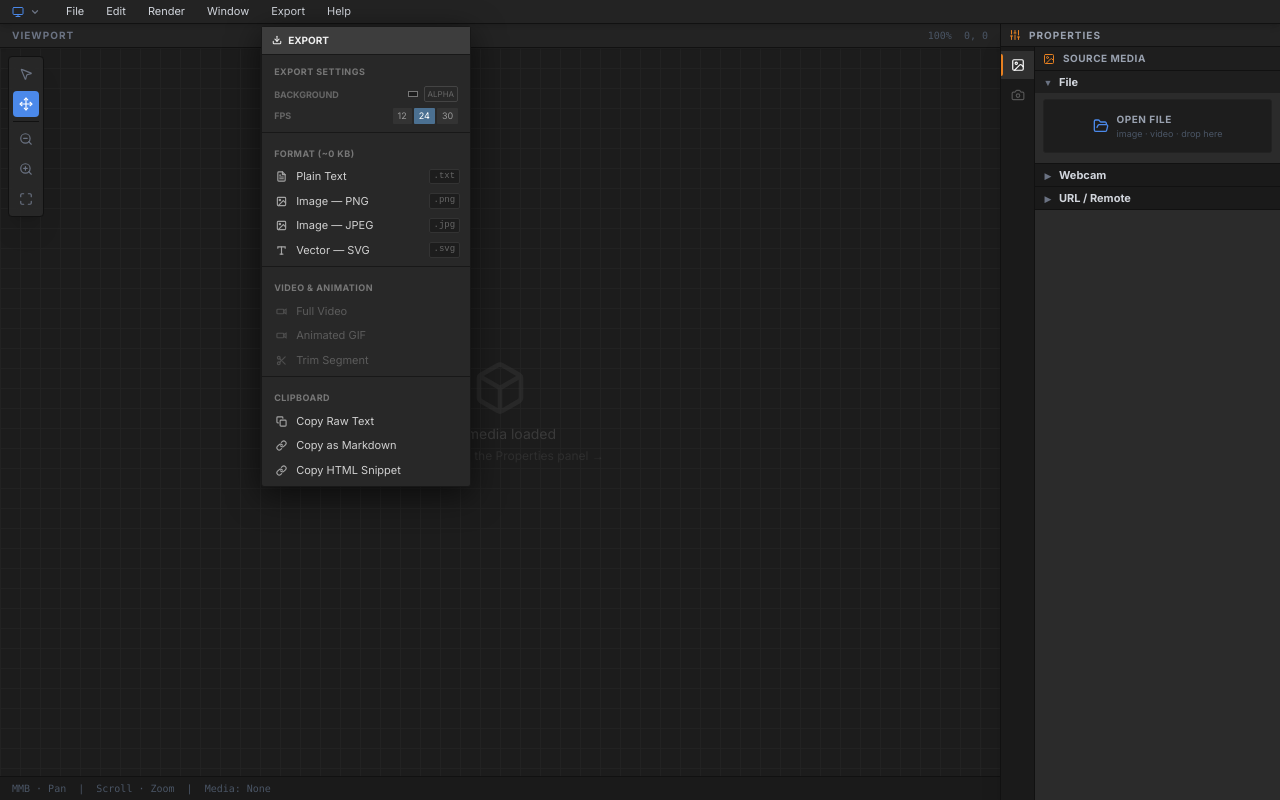
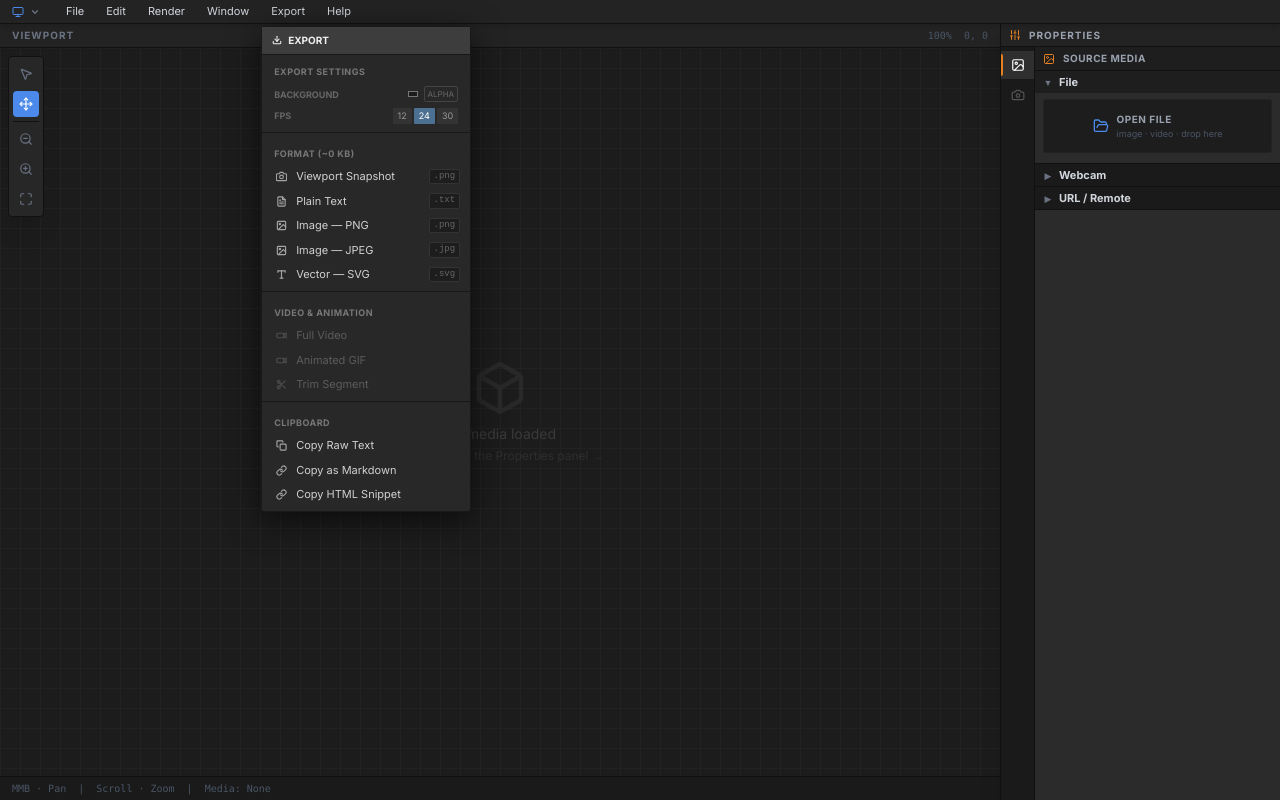
Before and after one commit to tarunkumar-sys/art_to_ascii, a React (Vite) app: page / in a window 1280 px wide. Both pictures are taken after a click on the button "Export". Built offline with nearby package versions, Linux system fonts and the light colour scheme.

Commit message:
download your ASCII art

```diff
--- a/src/App.jsx
+++ b/src/App.jsx
@@ -484,6 +484,11 @@ function App() {
             renderOpts={renderOpts}
             duration={duration}
             trimRegion={trimRegion}
+            zoom={zoom}
+            pan={pan}
+            activeTool={activeTool}
+            asciiColor={asciiColor}
+            asciiOpacity={asciiOpacity}
           />
         }
         onHelpClick={() => setIsHelpOpen(true)}
--- a/src/components/ExportDropdown.jsx
+++ b/src/components/ExportDropdown.jsx
@@ -21,9 +21,10 @@ const loadGifJs = () => new Promise((resolve, reject) => {
  * @param {HTMLVideoElement} videoEl  – source video element
  * @param {Object}           opts    – { startTime, endTime, asciiStr, renderOpts, fps, fontPx }
  * @param {function}         onProgress – (0..1)
+ * @param {function}         isCancelled – returns true if cancelled
  * @returns {Promise<Blob>}
  */
-async function renderAsciiVideo(videoEl, opts, onProgress) {
+async function renderAsciiVideo(videoEl, opts, onProgress, isCancelled) {
   const {
     startTime = 0,
     endTime,
@@ -89,6 +90,7 @@ async function renderAsciiVideo(videoEl, opts, onProgress) {
       videoEl.addEventListener('seeked', onSeeked);
     });
     onProgress?.((f + 1) / (totalFrames * 2), `Scanning frames ${f + 1}/${totalFrames}…`);
+    if (isCancelled?.()) throw new Error('CANCELLED');
     await new Promise(r => setTimeout(r, 0));
   }
 
@@ -153,6 +155,7 @@ async function renderAsciiVideo(videoEl, opts, onProgress) {
       }
 
       onProgress?.(0.5 + (f + 1) / (totalFrames * 2), `Encoding ${f + 1}/${totalFrames}…${etaLabel}`);
+      if (isCancelled?.()) throw new Error('CANCELLED');
       await new Promise(r => setTimeout(r, 0));
     }
 
@@ -163,7 +166,7 @@ async function renderAsciiVideo(videoEl, opts, onProgress) {
 /**
  * GIF export using gif.js
  */
-async function renderAsciiGif(videoEl, opts, onProgress) {
+async function renderAsciiGif(videoEl, opts, onProgress, isCancelled) {
   const {
     startTime = 0,
     endTime,
@@ -216,6 +219,7 @@ async function renderAsciiGif(videoEl, opts, onProgress) {
       videoEl.addEventListener('seeked', onSeeked);
     });
     onProgress?.((f + 1) / (totalFrames * 2), `Scanning frames ${f + 1}/${totalFrames}…`);
+    if (isCancelled?.()) throw new Error('CANCELLED');
   }
 
   // Phase 2: Encoding
@@ -280,6 +284,7 @@ async function renderAsciiGif(videoEl, opts, onProgress) {
 
     onProgress?.(0.5 + (f + 1) / (totalFrames * 2), `Encoding GIF ${f + 1}/${totalFrames}…${etaLabel}`);
 
+    if (isCancelled?.()) throw new Error('CANCELLED');
     if (f % 5 === 0) await new Promise(r => setTimeout(r, 0));
   }
 
@@ -290,16 +295,19 @@ async function renderAsciiGif(videoEl, opts, onProgress) {
 }
 
 // ─── component ───────────────────────────────────────────────────────────────
-
 const ExportDropdown = ({
   asciiOutput,
   coloredAscii,
-  // Video export
   mediaSourceRef,
   getActiveAsciiString,
   renderOpts,
   duration,
   trimRegion,
+  zoom = 1,
+  pan = { x: 0, y: 0 },
+  activeTool = 'move',
+  asciiColor = '#ffffff',
+  asciiOpacity = 100,
 }) => {
   const [isOpen, setIsOpen] = useState(false);
   const [encoding, setEncoding] = useState(null); // null | 'full' | 'trim' | 'gif'
@@ -309,6 +317,17 @@ const ExportDropdown = ({
   const [exportBgColor, setExportBgColor] = useState('#1c1c1c');
   const [exportTransparent, setExportTransparent] = useState(false);
   const dropdownRef = useRef(null);
+  const cancelRef = useRef(false);
+
+  // Lock screen scroll when encoding
+  useEffect(() => {
+    if (encoding) {
+      document.body.style.overflow = 'hidden';
+    } else {
+      document.body.style.overflow = '';
+    }
+    return () => { document.body.style.overflow = ''; };
+  }, [encoding]);
 
   const handleProgress = (p, label) => {
     setProgress(p);
@@ -338,19 +357,54 @@ const ExportDropdown = ({
     const ctx = canvas.getContext('2d');
     const fontSize = 12;
     const fontFamily = renderOpts?.fontFamily || 'monospace';
+
+    // Character dimensions for monospace
     ctx.font = `${fontSize}px ${fontFamily}`;
-    let maxW = 0;
-    for (const l of lines) { const w = ctx.measureText(l).width; if (w > maxW) maxW = w; }
-    canvas.width = maxW + 40;
-    canvas.height = lines.length * (fontSize + 2) + 40;
+    const charW = ctx.measureText('M').width;
+    const charH = fontSize + 2;
+
+    let maxCols = 0;
+    if (coloredAscii) {
+      const tempDiv = document.createElement('div');
+      lines.forEach(line => {
+        tempDiv.innerHTML = line;
+        const count = tempDiv.querySelectorAll('span').length;
+        if (count > maxCols) maxCols = count;
+      });
+    } else {
+      for (const l of lines) { if (l.length > maxCols) maxCols = l.length; }
+    }
+
+    canvas.width = maxCols * charW + 40;
+    canvas.height = lines.length * charH + 40;
+
     if (exportTransparent && format === 'png') {
       ctx.clearRect(0, 0, canvas.width, canvas.height);
     } else {
       ctx.fillStyle = exportBgColor;
       ctx.fillRect(0, 0, canvas.width, canvas.height);
     }
-    ctx.fillStyle = '#cccccc'; ctx.font = `${fontSize}px ${fontFamily}`; ctx.textBaseline = 'top';
-    lines.forEach((l, i) => ctx.fillText(l, 20, 20 + i * (fontSize + 2)));
+
+    ctx.font = `${fontSize}px ${fontFamily}`;
+    ctx.textBaseline = 'top';
+
+    if (coloredAscii) {
+      const tempDiv = document.createElement('div');
+      lines.forEach((lineHtml, i) => {
+        tempDiv.innerHTML = lineHtml;
+        const spans = tempDiv.querySelectorAll('span');
+        spans.forEach((span, j) => {
+          ctx.fillStyle = span.style.color || '#cccccc';
+          ctx.fillText(span.textContent, 20 + j * charW, 20 + i * charH);
+        });
+      });
+    } else {
+      ctx.fillStyle = asciiColor;
+      ctx.globalAlpha = asciiOpacity / 100;
+      lines.forEach((l, i) => ctx.fillText(l, 20, 20 + i * charH));
+      ctx.globalAlpha = 1.0;
+    }
+
     const mimeMap = { png: 'image/png', jpg: 'image/jpeg', webp: 'image/webp' };
     const mime = mimeMap[format] ?? 'image/png';
     const dataUrl = format === 'jpg'
@@ -359,6 +413,108 @@ const ExportDropdown = ({
     const a = Object.assign(document.createElement('a'), {
       download: `ascii-art.${format}`,
       href: dataUrl,
+    });
+    a.click();
+  };
+
+  const captureViewport = () => {
+    if (!asciiOutput) return;
+
+    // Find the viewport element
+    const viewport = document.querySelector('.flex-1.relative.overflow-hidden.bg-\\[\\#1c1c1c\\]');
+    if (!viewport) return;
+
+    const rect = viewport.getBoundingClientRect();
+    const canvas = document.createElement('canvas');
+    canvas.width = rect.width;
+    canvas.height = rect.height;
+    const ctx = canvas.getContext('2d');
+
+    // 1. Draw background
+    ctx.fillStyle = '#1c1c1c';
+    ctx.fillRect(0, 0, canvas.width, canvas.height);
+
+    // 2. Draw grid (optional, but makes it look like viewport)
+    const gridSize = 20 * zoom;
+    ctx.strokeStyle = '#222';
+    ctx.lineWidth = 1;
+    for (let x = pan.x % gridSize; x < canvas.width; x += gridSize) {
+      ctx.beginPath(); ctx.moveTo(x, 0); ctx.lineTo(x, canvas.height); ctx.stroke();
+    }
+    for (let y = pan.y % gridSize; y < canvas.height; y += gridSize) {
+      ctx.beginPath(); ctx.moveTo(0, y); ctx.lineTo(canvas.width, y); ctx.stroke();
+    }
+
+    // 3. Draw ASCII content
+    const fontSize = 6 * zoom; // Match the text-[6px] in AsciiViewer
+    const charW = (fontSize * 0.6); // Approximate monospace width
+    const charH = fontSize * 0.5; // Match leading-[0.5]
+
+    const lines = asciiOutput.split('\n');
+    const fontFamilyStr = renderOpts?.fontFamily || 'monospace';
+    ctx.font = `${fontSize}px ${fontFamilyStr}`;
+    ctx.textBaseline = 'middle';
+    ctx.textAlign = 'center';
+
+    // Calculate center position matching CSS: translate(-50%, -50%) translate(${pan.x}px, ${pan.y}px)
+    const centerX = canvas.width / 2 + pan.x;
+    const centerY = canvas.height / 2 + pan.y;
+
+    // Draw the "shadow-2xl bg-black/80 p-6 rounded-lg" container
+    // We need to estimate its size
+    let maxCols = 0;
+    if (coloredAscii) {
+      const tempDiv = document.createElement('div');
+      lines.forEach(line => {
+        tempDiv.innerHTML = line;
+        const count = tempDiv.querySelectorAll('span').length;
+        if (count > maxCols) maxCols = count;
+      });
+    } else {
+      for (const l of lines) { if (l.length > maxCols) maxCols = l.length; }
+    }
+
+    const artW = maxCols * charW;
+    const artH = lines.length * charH;
+    const padding = 24 * zoom; // p-6 = 1.5rem = 24px
+
+    ctx.fillStyle = 'rgba(0,0,0,0.8)';
+    ctx.shadowBlur = 20 * zoom;
+    ctx.shadowColor = 'rgba(0,0,0,0.5)';
+    ctx.beginPath();
+    ctx.roundRect(centerX - artW/2 - padding, centerY - artH/2 - padding, artW + padding*2, artH + padding*2, 8 * zoom);
+    ctx.fill();
+    ctx.shadowBlur = 0; // Reset shadow
+
+    // Draw lines
+    if (coloredAscii) {
+      const tempDiv = document.createElement('div');
+      lines.forEach((lineHtml, i) => {
+        tempDiv.innerHTML = lineHtml;
+        const spans = tempDiv.querySelectorAll('span');
+        const y = centerY - artH/2 + i * charH;
+        spans.forEach((span, j) => {
+          const x = centerX - artW/2 + j * charW + charW/2;
+          ctx.fillStyle = span.style.color || '#cccccc';
+          ctx.fillText(span.textContent, x, y);
+        });
+      });
+    } else {
+      ctx.fillStyle = asciiColor;
+      ctx.globalAlpha = asciiOpacity / 100;
+      lines.forEach((line, i) => {
+        const y = centerY - artH/2 + i * charH;
+        for (let j = 0; j < line.length; j++) {
+           const x = centerX - artW/2 + j * charW + charW/2;
+           ctx.fillText(line[j], x, y);
+        }
+      });
+      ctx.globalAlpha = 1.0;
+    }
+
+    const a = Object.assign(document.createElement('a'), {
+      download: `viewport-snapshot.png`,
+      href: canvas.toDataURL('image/png'),
     });
     a.click();
   };
@@ -495,6 +651,7 @@ const ExportDropdown = ({
     setEncoding(mode);
     setProgress(0);
     setIsOpen(false);
+    cancelRef.current = false;
 
     try {
       let blob;
@@ -514,10 +671,12 @@ const ExportDropdown = ({
       };
 
       if (mode === 'gif') {
-        blob = await renderAsciiGif(videoEl, opts, handleProgress);
+        blob = await renderAsciiGif(videoEl, opts, handleProgress, () => cancelRef.current);
       } else {
-        blob = await renderAsciiVideo(videoEl, opts, handleProgress);
+        blob = await renderAsciiVideo(videoEl, opts, handleProgress, () => cancelRef.current);
       }
+
+      if (cancelRef.current) return;
 
       const url = URL.createObjectURL(blob);
       const ext = mode === 'gif' ? 'gif' : 'webm';
@@ -526,11 +685,16 @@ const ExportDropdown = ({
       a.click();
       setTimeout(() => URL.revokeObjectURL(url), 5000);
     } catch (err) {
-      console.error('Video export failed:', err);
-      alert('Video export failed: ' + err.message);
+      if (err.message === 'CANCELLED') {
+        console.log('Export cancelled by user');
+      } else {
+        console.error('Video export failed:', err);
+        alert('Video export failed: ' + err.message);
+      }
     } finally {
       setEncoding(null);
       setProgress(0);
+      cancelRef.current = false;
       if (wasPlaying) videoEl.play();
     }
   };
@@ -605,6 +769,7 @@ const ExportDropdown = ({
     trim:  <svg width="11" height="11" viewBox="0 0 24 24" fill="none" stroke="currentColor" strokeWidth="2.5" strokeLinecap="round"><circle cx="6" cy="6" r="3"/><circle cx="6" cy="18" r="3"/><line x1="20" y1="4" x2="8.12" y2="15.88"/><line x1="14.47" y1="14.48" x2="20" y2="20"/><line x1="8.12" y1="8.12" x2="12" y2="12"/></svg>,
     copy:  <svg width="11" height="11" viewBox="0 0 24 24" fill="none" stroke="currentColor" strokeWidth="2.5" strokeLinecap="round"><rect x="9" y="9" width="13" height="13" rx="2"/><path d="M5 15H4a2 2 0 0 1-2-2V4a2 2 0 0 1 2-2h9a2 2 0 0 1 2 2v1"/></svg>,
     md:    <svg width="11" height="11" viewBox="0 0 24 24" fill="none" stroke="currentColor" strokeWidth="2.5" strokeLinecap="round"><path d="M10 13a5 5 0 0 0 7.54.54l3-3a5 5 0 0 0-7.07-7.07l-1.72 1.71"/><path d="M14 11a5 5 0 0 0-7.54-.54l-3 3a5 5 0 0 0 7.07 7.07l1.71-1.71"/></svg>,
+    cam:   <svg width="11" height="11" viewBox="0 0 24 24" fill="none" stroke="currentColor" strokeWidth="2.5" strokeLinecap="round"><path d="M23 19a2 2 0 0 1-2 2H3a2 2 0 0 1-2-2V8a2 2 0 0 1 2-2h4l2-3h6l2 3h4a2 2 0 0 1 2 2z"/><circle cx="12" cy="13" r="4"/></svg>,
   };
 
   // ── item row ───────────────────────────────────────────────────────────────
@@ -674,6 +839,27 @@ const ExportDropdown = ({
               <div style={{ height: 4, background: '#181818', borderRadius: 1, overflow: 'hidden' }}>
                 <div style={{ height: '100%', background: '#4b7091', width: `${Math.round(progress * 100)}%`, transition: 'width 0.1s' }} />
               </div>
+            </div>
+
+            {/* Cancel button at bottom center */}
+            <div style={{ padding: '0 14px 14px', display: 'flex', justifyContent: 'center' }}>
+              <button
+                onClick={() => { cancelRef.current = true; }}
+                style={{
+                  background: '#3d3d3d',
+                  border: '1px solid #444',
+                  color: '#ccc',
+                  fontSize: 10,
+                  padding: '4px 12px',
+                  borderRadius: 3,
+                  cursor: 'pointer',
+                  transition: 'all 0.1s',
+                }}
+                onMouseEnter={(e) => { e.target.style.background = '#4a4a4a'; e.target.style.color = '#fff'; }}
+                onMouseLeave={(e) => { e.target.style.background = '#3d3d3d'; e.target.style.color = '#ccc'; }}
+              >
+                Cancel Export
+              </button>
             </div>
           </div>
         </div>
@@ -770,6 +956,7 @@ const ExportDropdown = ({
 
           {/* ── Static formats ── */}
           <Sep label={`Format (~${getImageSizeEstimate()})`} />
+          <Row icon={Ic.cam} label="Viewport Snapshot" badge=".png" onClick={captureViewport} />
           <Row icon={Ic.txt} label="Plain Text"   badge=".txt"  onClick={downloadText} />
           <Row icon={Ic.img} label="Image — PNG"  badge=".png"  onClick={() => downloadImage('png')} />
           <Row icon={Ic.img} label="Image — JPEG" badge=".jpg"  onClick={() => downloadImage('jpg')} />
```
